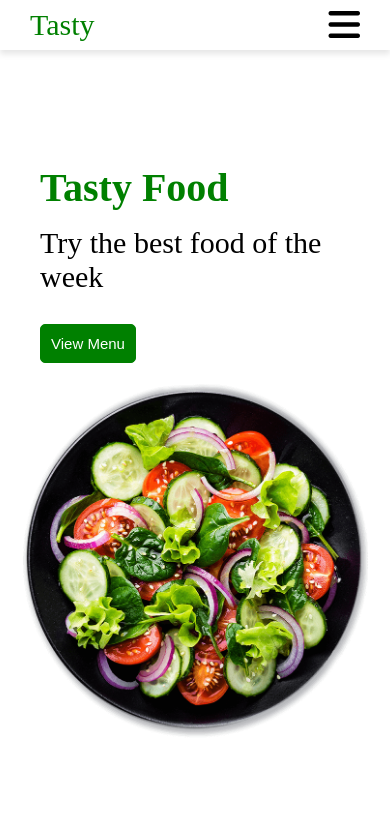
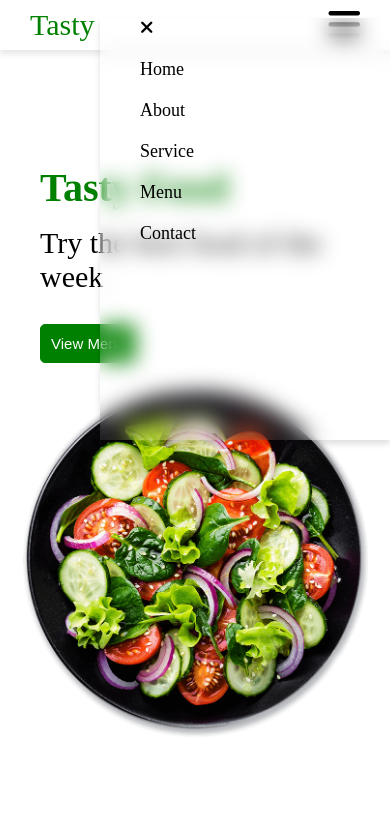
Before and after one commit to nmesomajane/Tefem-Project2, a plain HTML site: page index.html in a window 390 px wide. Shown: the top 836 px of the page. Drawn offline with Linux system fonts and the light colour scheme.

Commit message:
made the navigation menu clickable for mobile view

```diff
--- a/index.html
+++ b/index.html
@@ -23,6 +23,16 @@
     <!-- header -->
     <header>
       <div>
+        <ul class="sidebar">
+          <li onclick="hideSidebar()"><a href="#"><i class="fa-solid fa-xmark"></i></a></li>
+          <li><a href="#">Home</a></li>
+          <li><a href="#">About</a></li>
+          <li><a href="#">Service</a></li>
+          <li><a href="#">Menu</a></li>
+          <li><a href="#">Contact</a></li>
+
+        </ul>
+
         <p class="logo">Tasty</p>
         <ul class="navbar">
           <li><a href="#">Home</a></li>
@@ -32,7 +42,7 @@
           <li><a href="#">Contact</a></li>
           <i class="fa-regular fa-moon"></i>
         </ul>
-        <div class="menu-toggle"><i class="fa-solid fa-bars fa-2x"></i></div>
+        <div class="menu-toggle"><ul><a href="#"><li onclick="showSidebar()"><i class="fa-solid fa-bars fa-2x"></i></a></li></ul></div>
       </div>
     </header>
     <main>
@@ -291,5 +301,18 @@
         </footer>
       </section>
     </main>
+
+    <script>
+      function showSidebar(){
+        const sidebar = document.querySelector('.sidebar')
+        sidebar.style.display = 'flex'
+      }
+      function hideSidebar(){
+        const sidebar = document.querySelector('.sidebar')
+        sidebar.style.display = 'none'
+      }
+    </script>
+
+
   </body>
 </html>
--- a/style.css
+++ b/style.css
@@ -58,6 +58,32 @@ a:hover {
     color: green;
     text-decoration: none;
 }
+.sidebar{
+    display: none;
+}
+
+ /* .sidebar{
+    position: fixed;
+    top: 0;
+    right: 0;
+    height: 50vh;
+    width: 250px;
+    z-index: 999;
+    background-color: white;
+    backdrop-filter: blur(10px);
+    box-shadow: 0px 4px 6px rgba(0, 0, 0, 0);
+    display: flex;
+    flex-direction: column;
+    align-items: flex-start;
+    justify-content: flex-start;
+    gap: 10px;
+}
+.sidebar li{
+    width: 25%;
+}
+.sidebar a{
+    width: 25%;
+} */
 
 .title {
     color: green;
@@ -65,9 +91,11 @@ a:hover {
     font-weight: 530;
 }
 
+
 .logo {
     color: green;
     font-size: 35px;
+    text-align: left;
 }
 
 main {
@@ -262,6 +290,7 @@ img {
     color: gray;
 }
 
+
 @media (max-width: 954px) {
     .navbar {
         display: none;
@@ -270,6 +299,28 @@ img {
     .menu-toggle {
         display: block;
     }
+    .sidebar{
+    position: fixed;
+    top: 0;
+    right: 0;
+    height: 50vh;
+    width: 250px;
+    z-index: 999;
+    background-color: rgba(255, 255, 255, 0.102);
+    backdrop-filter: blur(10px);
+    box-shadow: 0px 4px 6px rgba(0, 0, 0, 0.125);
+    display: flex;
+    flex-direction: column;
+    align-items: flex-start;
+    justify-content: flex-start;
+    gap: 20px;
+}
+.sidebar li{
+    width: 25%;
+}
+.sidebar a{
+    width: 25%;
+}
 
     .logo {
         color: green;
```
